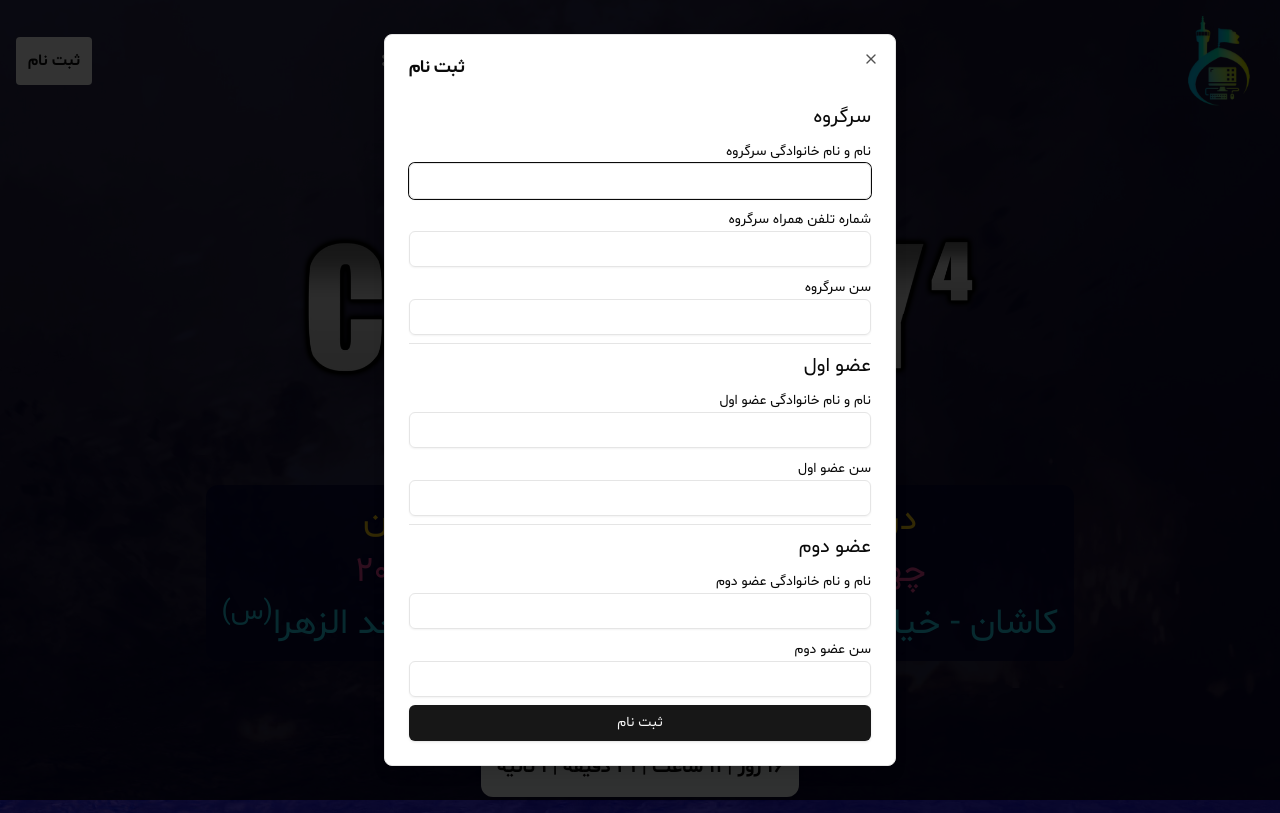
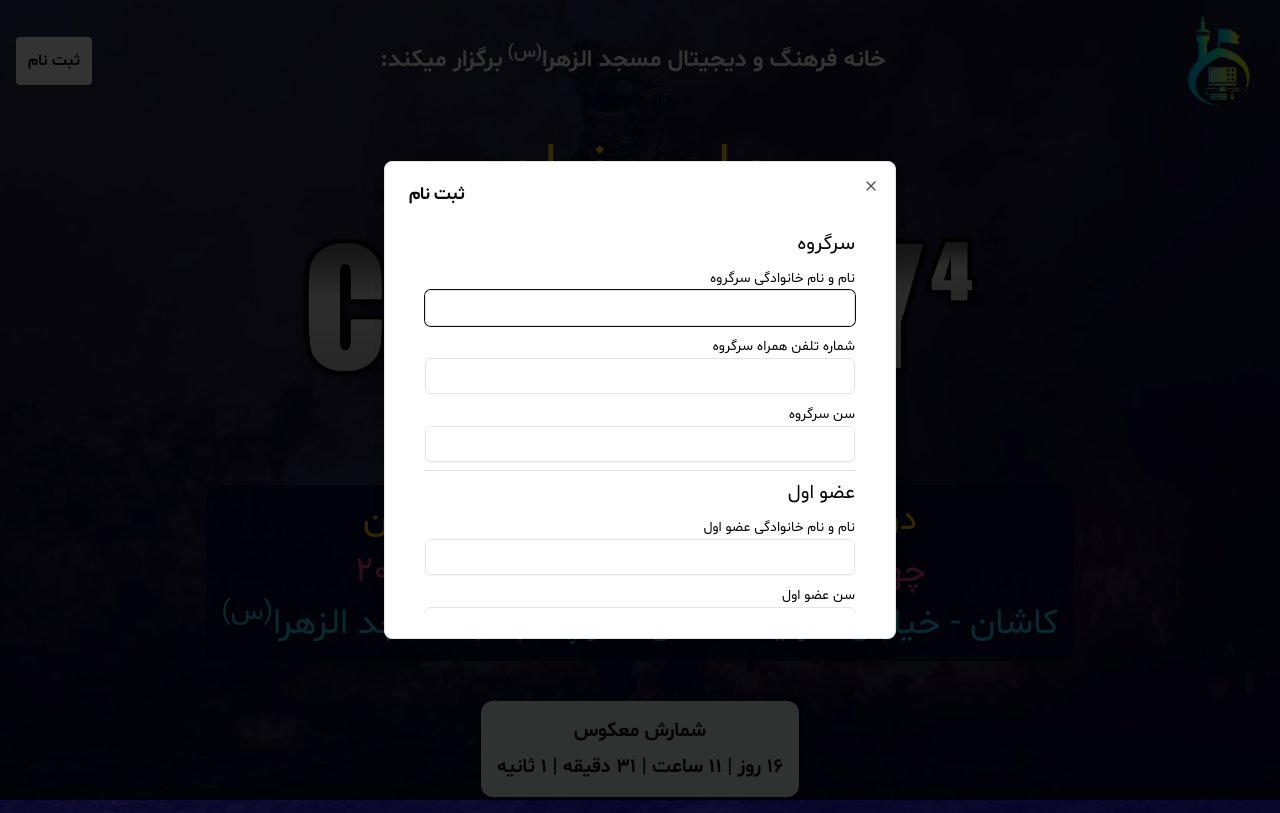
Before and after one commit to Masjed135/digital135, a Next.js app: page / in a window 1280 px wide. Both pictures are taken after a click on the button "ثبت نام". Built offline with nearby package versions, Linux system fonts and the light colour scheme.

Commit message:
Update register.tsx

```diff
--- a/src/components/auth/register.tsx
+++ b/src/components/auth/register.tsx
@@ -79,7 +79,7 @@ export default function Register() {
 
     return (
         <>
-            <form onSubmit={handleSubmit} className="space-y-2 mt-5 text-start">
+            <form onSubmit={handleSubmit} className="space-y-2 mt-5 text-start h-96 px-4 overflow-y-auto">
                 <h3 className="text-xl">سرگروه</h3>
 
                 <div>
```
